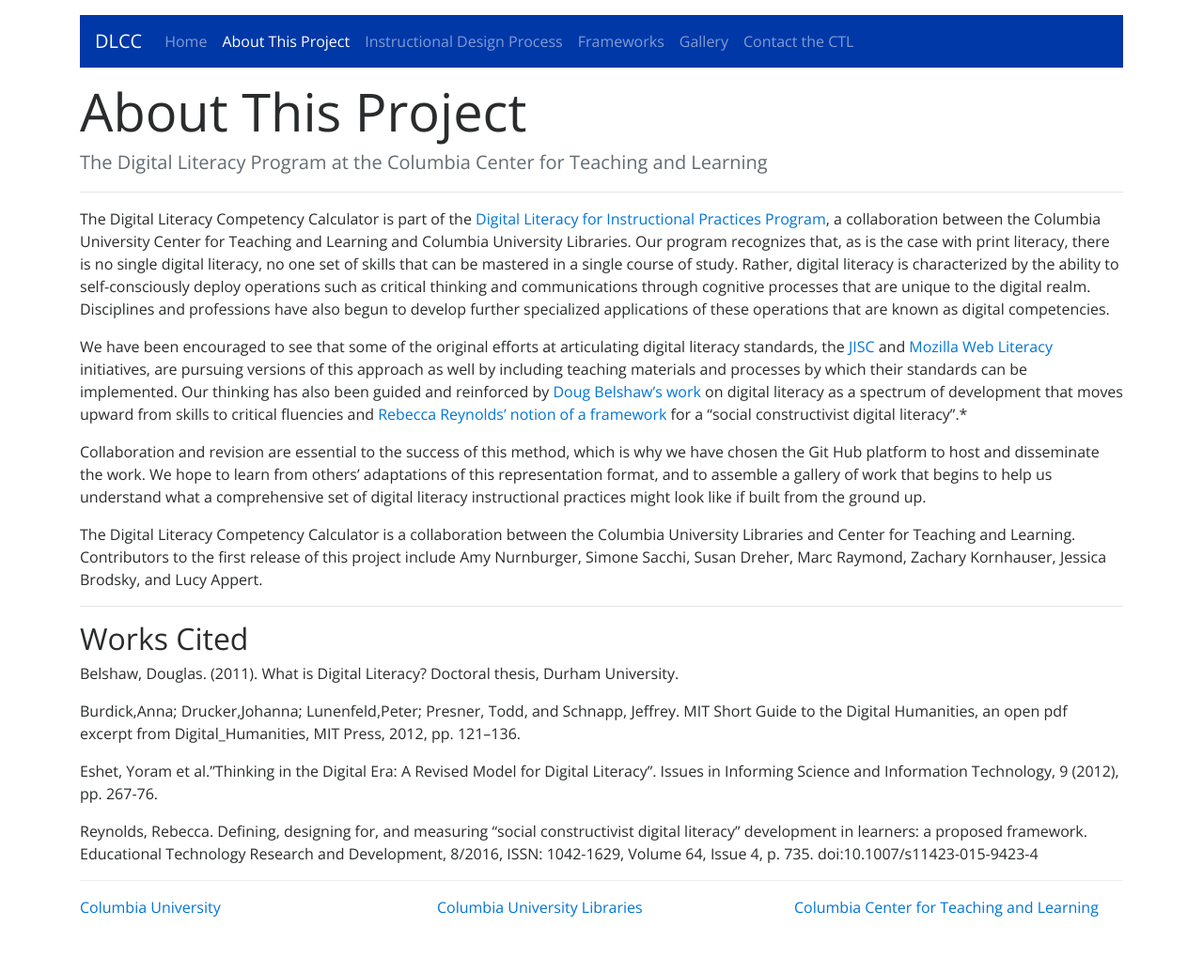
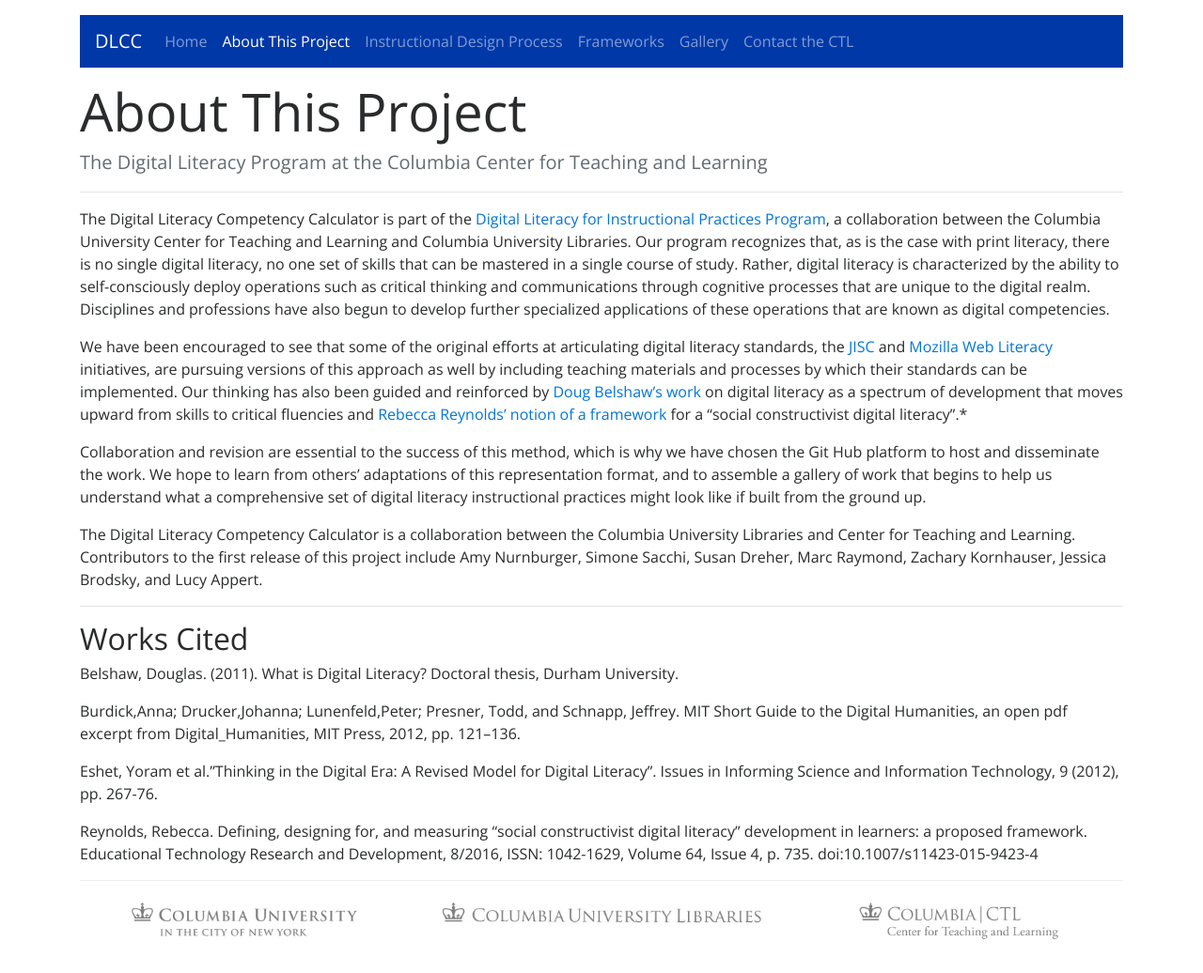
Before and after one commit to ccnmtl/digital-literacy, a plain HTML site: page about.html in a window 1280 px wide. Shown: the whole page at 94% size. Before the commit the page ends 978 px from the top, so only its background shows below. Drawn offline with nearby package versions, Linux system fonts and the light colour scheme; a script that the page names is missing.

Commit message:
footer branding

```diff
--- a/about.html
+++ b/about.html
@@ -109,15 +109,23 @@
     Reynolds, Rebecca. Defining, designing for, and measuring “social constructivist digital literacy” development in learners: a proposed framework. Educational Technology Research and Development, 8/2016, ISSN: 1042-1629, Volume 64, Issue 4, p. 735. doi:10.1007/s11423-015-9423-4
     </p>
 
+	<footer class="footer" style="margin-bottom: 2em;">
+	<div class="row">
 
-	<footer class="footer">
-	<div class="row">
-	    <div class="col-md"><a href="http://www.columbia.edu/" target="_blank">Columbia University</a></div>
-	    <div class="col-md"><a href="http://library.columbia.edu/index.html" target="_blank">Columbia University Libraries</a></div>
-	    <div class="col-md"><a href="http://ctl.columbia.edu/" target="_blank">Columbia Center for Teaching and Learning</a></div>
+	    <div class="col-md-4">
+	    <a href="http://www.columbia.edu/" target="_blank"><img class="img-fluid" src="images/logo-cu.png" alt="Columbia University" /></a>
+	    </div>
+
+	    <div class="col-md-4">
+	    <a href="http://library.columbia.edu/index.html" target="_blank"><img class="img-fluid" src="images/logo-cul.png" alt="Columbia University Libraries" /></a>
+	    </div>
+
+	    <div class="col-md-4">
+	    <a href="http://ctl.columbia.edu/" target="_blank"><img class="img-fluid" src="images/logo-ctl.png" alt="Columbia Center for Teaching and Learning" /></a>
+	    </div>
+
 	</div>
 	</footer>
-
 
 </div>
 
```
Also changed, not shown: contact.html (+14 -6 lines), frameworks.html (+14 -5 lines), gallery.html (+14 -6 lines), index.html (+14 -4 lines), process.html (+14 -6 lines), images/logo-ctl.png (added), images/logo-cu.png (added), images/logo-cul.png (added).
